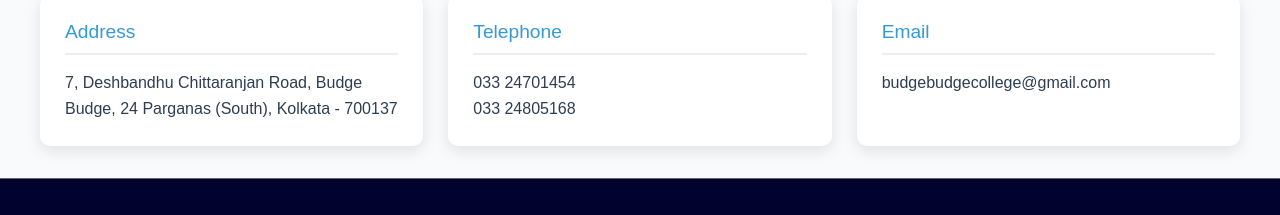
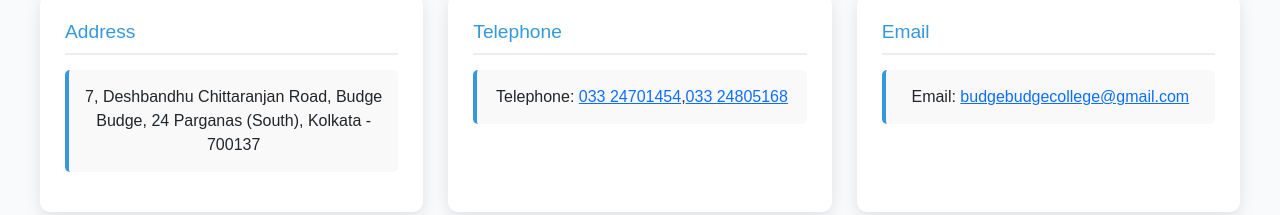
Before and after one commit to SampadMondal-git/Budge-Budge-College-Official, a React (Create React App) app: page /contact in a window 1280 px wide. Shown: the part 227-442 px from the top of the page. Built offline with nearby package versions, Linux system fonts and the light colour scheme.

Commit message:
JSX modified

```diff
--- a/src/navlinks pages/contact.jsx
+++ b/src/navlinks pages/contact.jsx
@@ -9,25 +9,27 @@ export function Contact() {
                 <div className={myStyle.grid}>
                     <div className={myStyle.card}>
                         <h3>Address</h3>
-                        <div className={myStyle.contact_info}>
+                        <div className={myStyle.point}>
                             <p>7, Deshbandhu Chittaranjan Road, Budge Budge, 24 Parganas (South), Kolkata - 700137</p>
                         </div>
                     </div>
 
                     <div className={myStyle.card}>
                         <h3>Telephone</h3>
-                        <div className={myStyle.contact_info}>
-                            <p>033 24701454</p>
-                            <p>033 24805168</p>
+                        <div className={myStyle.point}>
+                            <p><span className={myStyle.highlight}>Telephone: </span>
+                                <a href="tel:03324701454">033 24701454</a>,
+                                <a href="tel:03324805168">033 24805168</a>
+                            </p>
                         </div>
                     </div>
 
                     <div className={myStyle.card}>
                         <h3>Email</h3>
-                        <div className={myStyle.contact_info}>
-                            <a href="mailto:budgebudgecollege@gmail.com">
-                                budgebudgecollege@gmail.com
-                            </a>
+                        <div className={myStyle.point}>
+                            <p><span className={myStyle.highlight}>Email: </span>
+                                <a href="mailto:budgebudgecollege@gmail.com">budgebudgecollege@gmail.com</a>
+                            </p>
                         </div>
                     </div>
                 </div>
```
